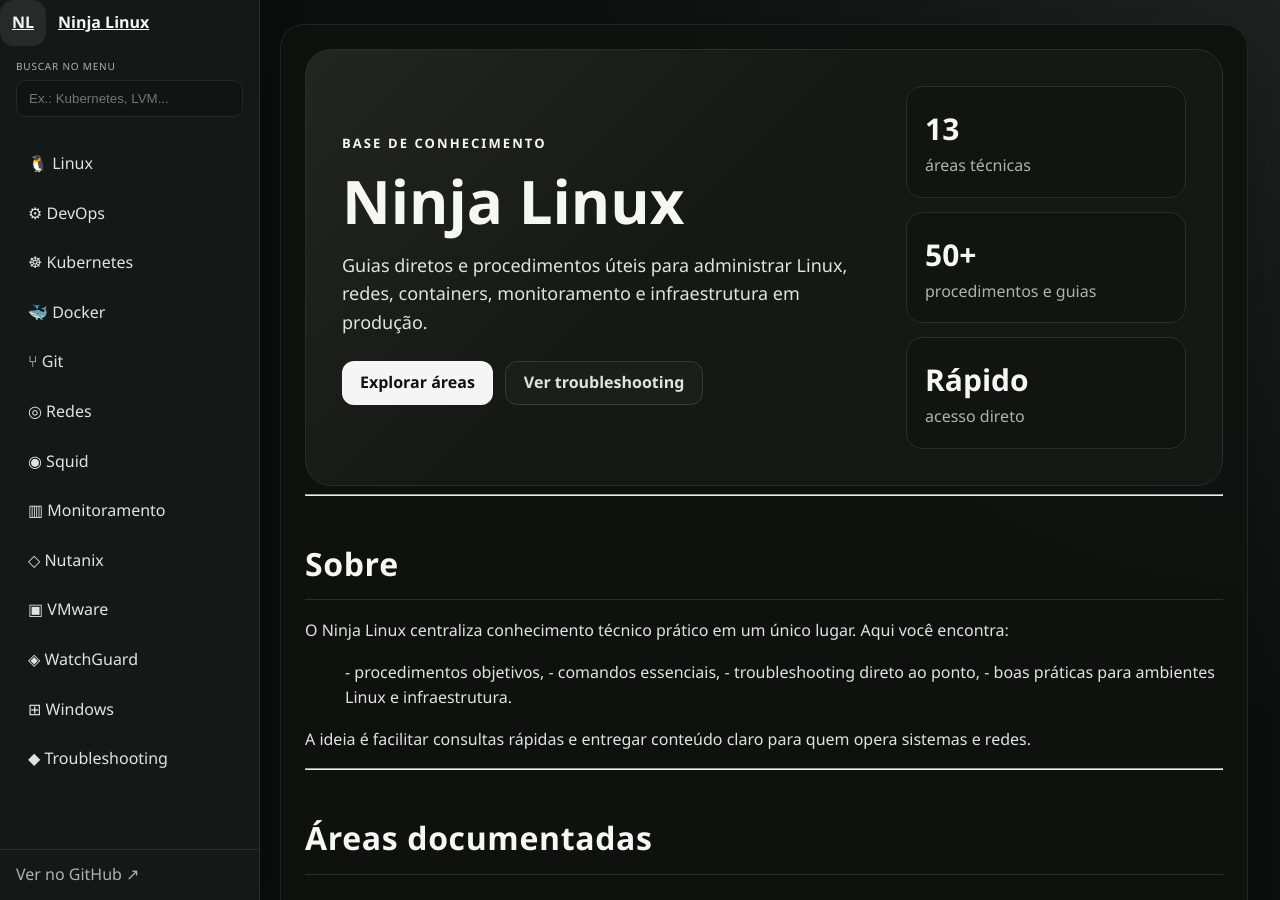
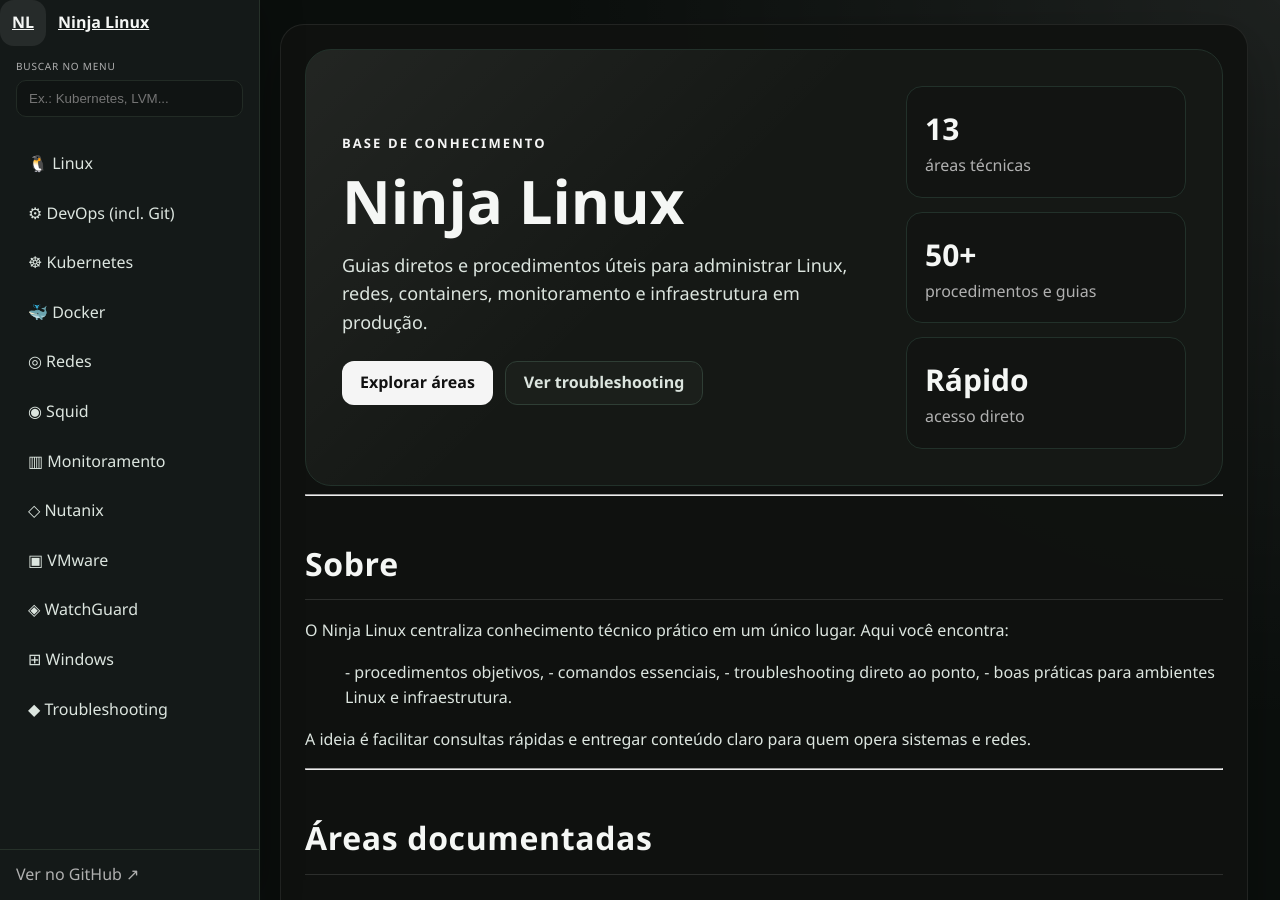
Before and after one commit to joaopedros111/ninja-linux, a Jekyll site: the page built from index.md, in a window 1280 px wide and 900 px high. Built offline with Jekyll 4.4.1, drawn with Linux system fonts in a browser that asks for light colours.

Commit message:
Atualiza Início

```diff
--- a/_layouts/default.html
+++ b/_layouts/default.html
@@ -34,7 +34,7 @@
     </div>
 
     <nav class="sidebar-menu" aria-label="Navegação principal">
-      {% assign sections = "linux:🐧 Linux,devops:⚙ DevOps,kubernetes:☸ Kubernetes,docker:🐳 Docker,git:⑂ Git,redes:◎ Redes,squid:◉ Squid,monitoramento:▥ Monitoramento,nutanix:◇ Nutanix,vmware:▣ VMware,watchguard:◈ WatchGuard,windows:⊞ Windows,troubleshooting:◆ Troubleshooting" | split: "," %}
+      {% assign sections = "linux:🐧 Linux,devops:⚙ DevOps (incl. Git),kubernetes:☸ Kubernetes,docker:🐳 Docker,redes:◎ Redes,squid:◉ Squid,monitoramento:▥ Monitoramento,nutanix:◇ Nutanix,vmware:▣ VMware,watchguard:◈ WatchGuard,windows:⊞ Windows,troubleshooting:◆ Troubleshooting" | split: "," %}
       {% for item in sections %}
         {% assign parts = item | split: ":" %}
         <a href="{{ '/' | append: parts[0] | append: '/' | relative_url }}">{{ parts[1] }}</a>
```
